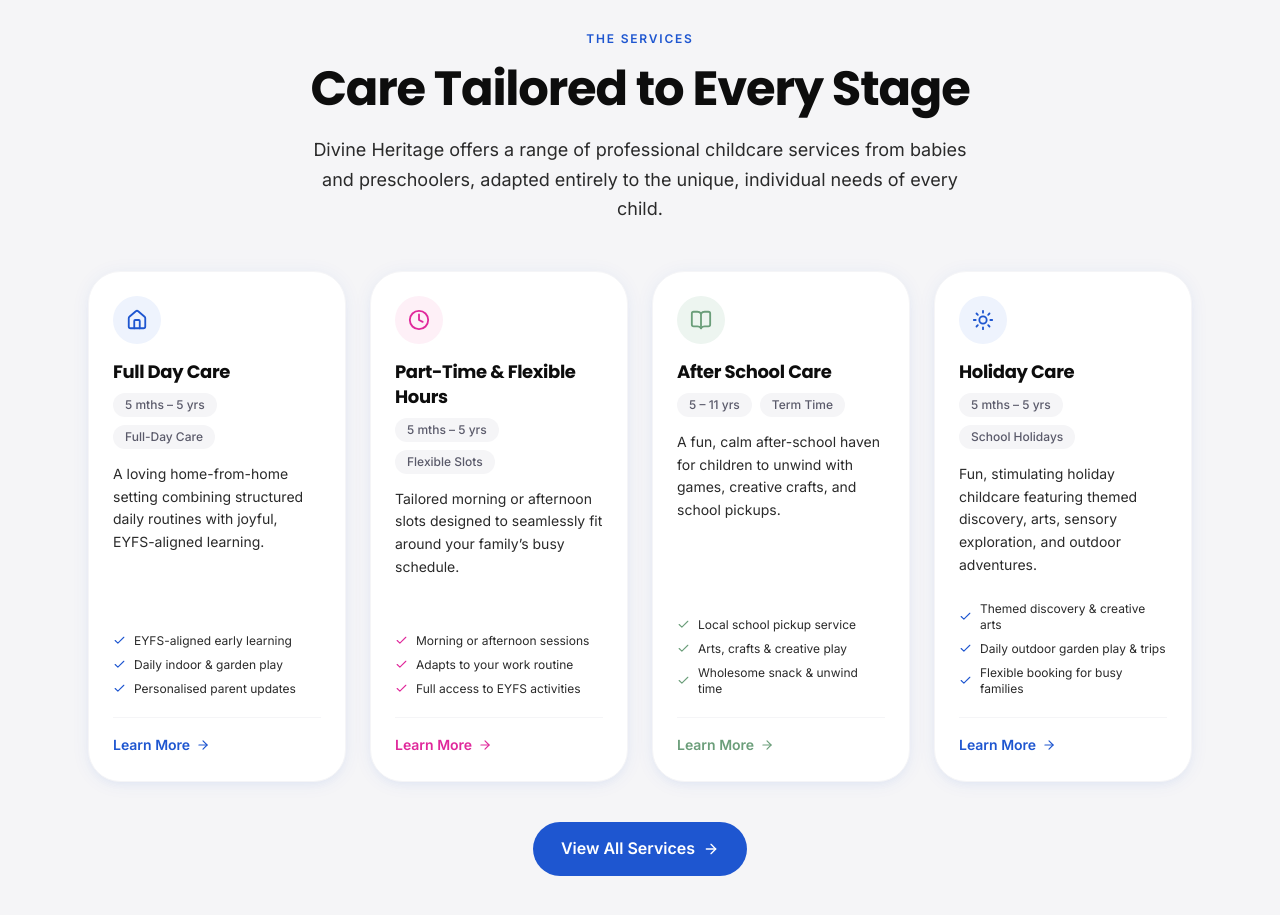
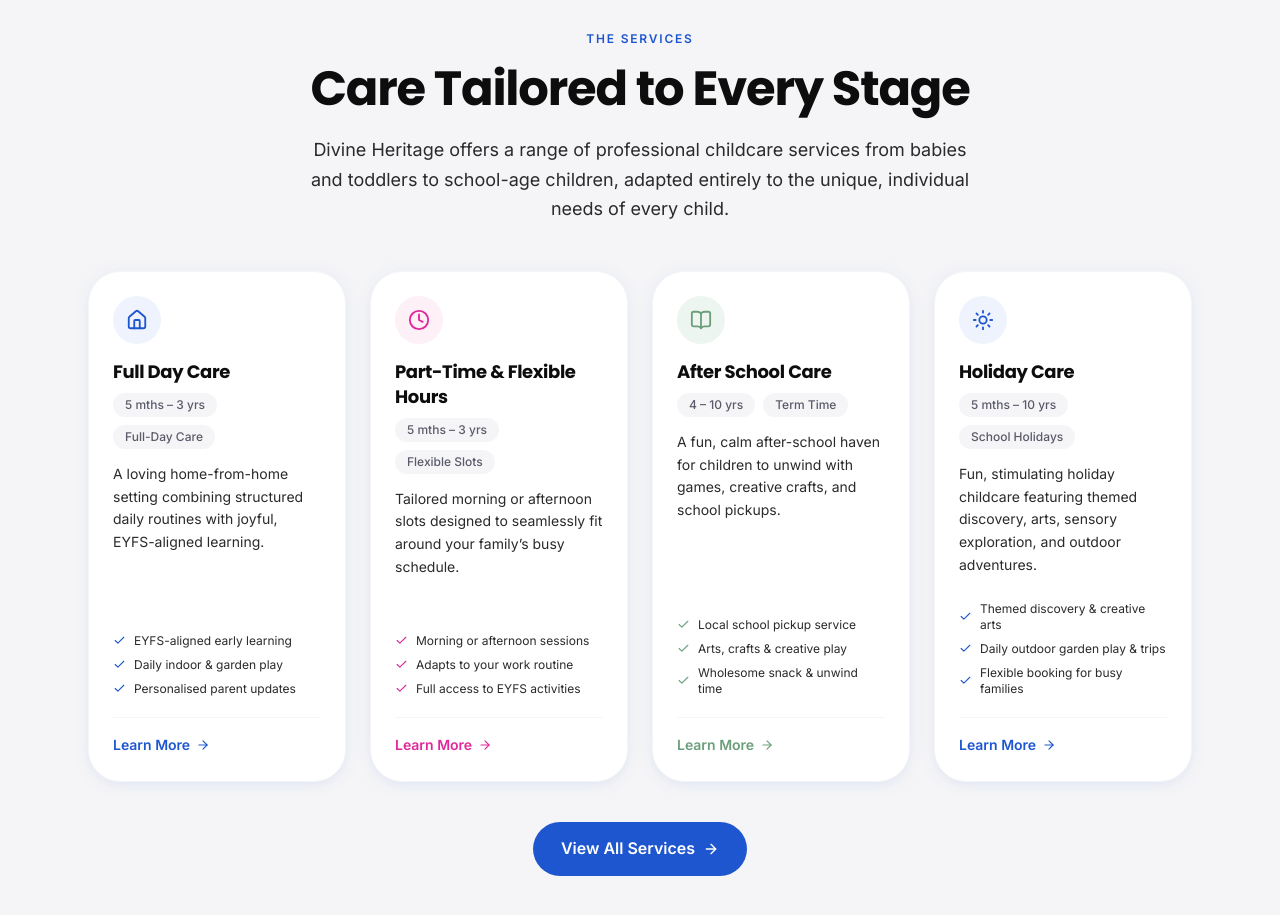
Before and after one commit to Preymaki/divine-heritage, a React (Vite) app: page / in a window 1280 px wide. Shown: the part 1780-2695 px from the top of the page. Built offline with nearby package versions, Linux system fonts and the light colour scheme; no server answers; the database is empty.

Commit message:
feat: implement core pages including about, contact, services, and foundational data structures

```diff
--- a/src/components/home/ServicesSection.tsx
+++ b/src/components/home/ServicesSection.tsx
@@ -32,7 +32,7 @@
         <SectionHeader
           eyebrow="The Services"
           title="Care Tailored to Every Stage"
-          subtitle="Divine Heritage offers a range of professional childcare services from babies and preschoolers, adapted entirely to the unique, individual needs of every child."
+          subtitle="Divine Heritage offers a range of professional childcare services from babies and toddlers to school-age children, adapted entirely to the unique, individual needs of every child."
           centered
         />
       </AnimatedSection>
--- a/src/data/faqs.ts
+++ b/src/data/faqs.ts
@@ -17,7 +17,7 @@
     id: 'ages',
     question: 'What ages and sessions are cared for?',
     answer:
-      'Full-time and part-time flexible sessions are provided for Babies & Toddlers and Preschoolers (5/6 months – 5 years), alongside Holiday Care (5 months – 5 years) and After-School Care for children aged 5 – 11 years. Numbers are carefully managed to maintain an exceptional standard of individualised care for every child.',
+      'Full-time and part-time flexible sessions are provided for babies and toddlers (5 months – 3 years), alongside Holiday Care (5 months – 10 years) and After-School Care for children aged 4 – 10 years. Numbers are carefully managed to maintain an exceptional standard of individualised care for every child.',
     category: 'general',
   },
   {
--- a/src/data/services.ts
+++ b/src/data/services.ts
@@ -18,8 +18,8 @@
     id: 'full-day-care',
     icon: 'Home',
     title: 'Full Day Care',
-    ageRange: 'Babies & Toddlers – Pre-school (5/6 months – 5 years)',
-    shortAge: '5 mths – 5 yrs',
+    ageRange: 'Babies & Toddlers (5 months – 3 years)',
+    shortAge: '5 mths – 3 yrs',
     availability: 'Mon – Thu 8:00am – 6:00pm, Fri 8:00am – 5:00pm',
     shortAvailability: 'Full-Day Care',
     shortDescription:
@@ -44,8 +44,8 @@
     id: 'flexible-hours',
     icon: 'Clock',
     title: 'Part-Time & Flexible Hours',
-    ageRange: 'Babies, Toddlers & Pre-school (5/6 months – 5 years)',
-    shortAge: '5 mths – 5 yrs',
+    ageRange: 'Babies & Toddlers (5 months – 3 years)',
+    shortAge: '5 mths – 3 yrs',
     availability: 'Flexible sessions available Monday – Friday, subject to availability',
     shortAvailability: 'Flexible Slots',
     shortDescription:
@@ -71,8 +71,8 @@
     id: 'after-school',
     icon: 'BookOpen',
     title: 'After School Care',
-    ageRange: '5 – 11 years',
-    shortAge: '5 – 11 yrs',
+    ageRange: '4 – 10 years',
+    shortAge: '4 – 10 yrs',
     availability: 'Monday – Friday during school term time',
     shortAvailability: 'Term Time',
     shortDescription:
@@ -97,14 +97,14 @@
     id: 'holiday-care',
     icon: 'Sun',
     title: 'Holiday Care',
-    ageRange: 'Babies, Toddlers & Pre-school (5 months – 5 years)',
-    shortAge: '5 mths – 5 yrs',
+    ageRange: 'Babies, Toddlers & School Age (5 months – 10 years)',
+    shortAge: '5 mths – 10 yrs',
     availability: 'Available during school holidays, Monday – Friday',
     shortAvailability: 'School Holidays',
     shortDescription:
       'Fun, stimulating holiday childcare featuring themed discovery, arts, sensory exploration, and outdoor adventures.',
     description:
-      'Specialised holiday childcare providing a fun, stimulating, and nurturing environment for babies, toddlers, and pre-schoolers during school breaks. Children enjoy a rich variety of seasonal activities, creative arts and crafts, outdoor play in the secure garden, themed discovery days, and local outings—keeping routines consistent and enriching while schools and nurseries are on break.',
+      'Specialised holiday childcare providing a fun, stimulating, and nurturing environment for babies, toddlers, and school-age children (5 months – 10 years) during school breaks. Children enjoy a rich variety of seasonal activities, creative arts and crafts, outdoor play in the secure garden, themed discovery days, and local outings—keeping routines consistent and enriching while schools and nurseries are on break.',
     highlights: [
       'Themed discovery & creative arts',
       'Daily outdoor garden play & trips',
--- a/src/pages/About.tsx
+++ b/src/pages/About.tsx
@@ -46,7 +46,7 @@
     ? about.storyParagraphs
     : [
         'Divine Heritage Childcare Service was founded in 2017 as a professional home-based childminding service where children can learn, play, and grow safely. A loving, familiar home environment provides the very best foundation for early childhood development.',
-        'Full-time and part-time sessions are offered for babies, toddlers, and preschoolers (5/6 months to 5 years), alongside after-school care for school-age children. Every child is treated as an individual and cared for at their own pace.',
+        'Full-time and part-time sessions are offered for babies and toddlers (5 months to 3 years), alongside after-school and holiday care for school-age children (up to 10 years). Every child is treated as an individual and cared for at their own pace.',
         'The large playroom is thoughtfully equipped with age-appropriate resources to spark curiosity and creativity. The setting features a spacious, secure garden, allowing for daily outdoor play and physical development.',
         'Regular outings are made to the local playground, library, and community playgroups, giving children rich social experiences and a connection to their local community. True partnership is maintained with families, with open and honest communication every step of the way.',
       ]
--- a/src/pages/Contact.tsx
+++ b/src/pages/Contact.tsx
@@ -29,7 +29,6 @@
   '8 Years Old',
   '9 Years Old',
   '10 Years Old',
-  '11 Years Old',
   'Expecting / Planning Ahead',
 ]
 
@@ -37,7 +36,7 @@
   'Full Day Care',
   'Part-Time & Flexible Hours',
   'After School Care',
-  'Holiday Care (5 mths – 5 yrs)',
+  'Holiday Care (5 mths – 10 yrs)',
   'Government Funded Childcare (15 / 30 Hours)',
   'Not sure yet / General Enquiry',
 ]
@@ -51,8 +50,8 @@
   'flexible': 'Part-Time & Flexible Hours',
   'flexible-hours': 'Part-Time & Flexible Hours',
   'after-school': 'After School Care',
-  'holiday': 'Holiday Care (5 mths – 5 yrs)',
-  'holiday-care': 'Holiday Care (5 mths – 5 yrs)',
+  'holiday': 'Holiday Care (5 mths – 10 yrs)',
+  'holiday-care': 'Holiday Care (5 mths – 10 yrs)',
 }
 
 function FieldError({ message }: { message?: string }) {
--- a/src/pages/Services.tsx
+++ b/src/pages/Services.tsx
@@ -71,7 +71,7 @@
               Care for Every Stage of Childhood
             </h1>
             <p className="mt-4 text-white/90 text-base md:text-lg leading-relaxed max-w-2xl drop-shadow-[0_1px_2px_rgba(0,0,0,0.4)]">
-              Divine Heritage offers a range of professional childcare services from babies and preschoolers, adapted entirely to the unique, individual needs of every child.
+              Divine Heritage offers a range of professional childcare services from babies and toddlers to school-age children, adapted entirely to the unique, individual needs of every child.
             </p>
           </AnimatedSection>
         </div>
```
